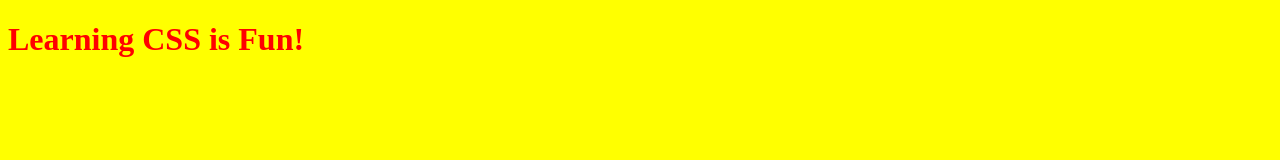
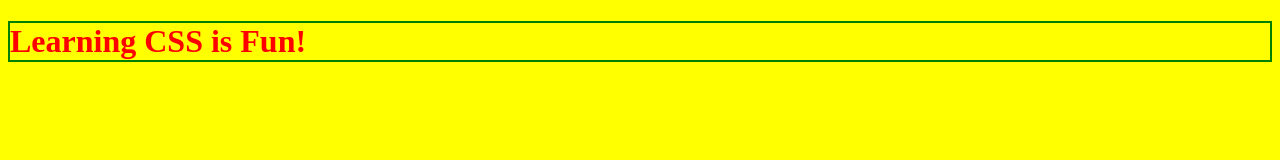
Before and after one commit to JohanPane/web-1, a plain HTML site: page learncss.html in a window 1280 px wide. Drawn offline with Linux system fonts and the light colour scheme.

Commit message:
add external css with style.css file

```diff
--- a/learncss.html
+++ b/learncss.html
@@ -1,6 +1,7 @@
 <!DOCTYPE html>
 <html>
     <head>
+        <link rel="stylesheet" href ="style.css"/>
         <title>Learning CSS</title>
         <style>
             body {
--- /dev/null
+++ b/style.css
@@ -0,0 +1,3 @@
+h1 {
+    border: 2px solid green;
+}
```
